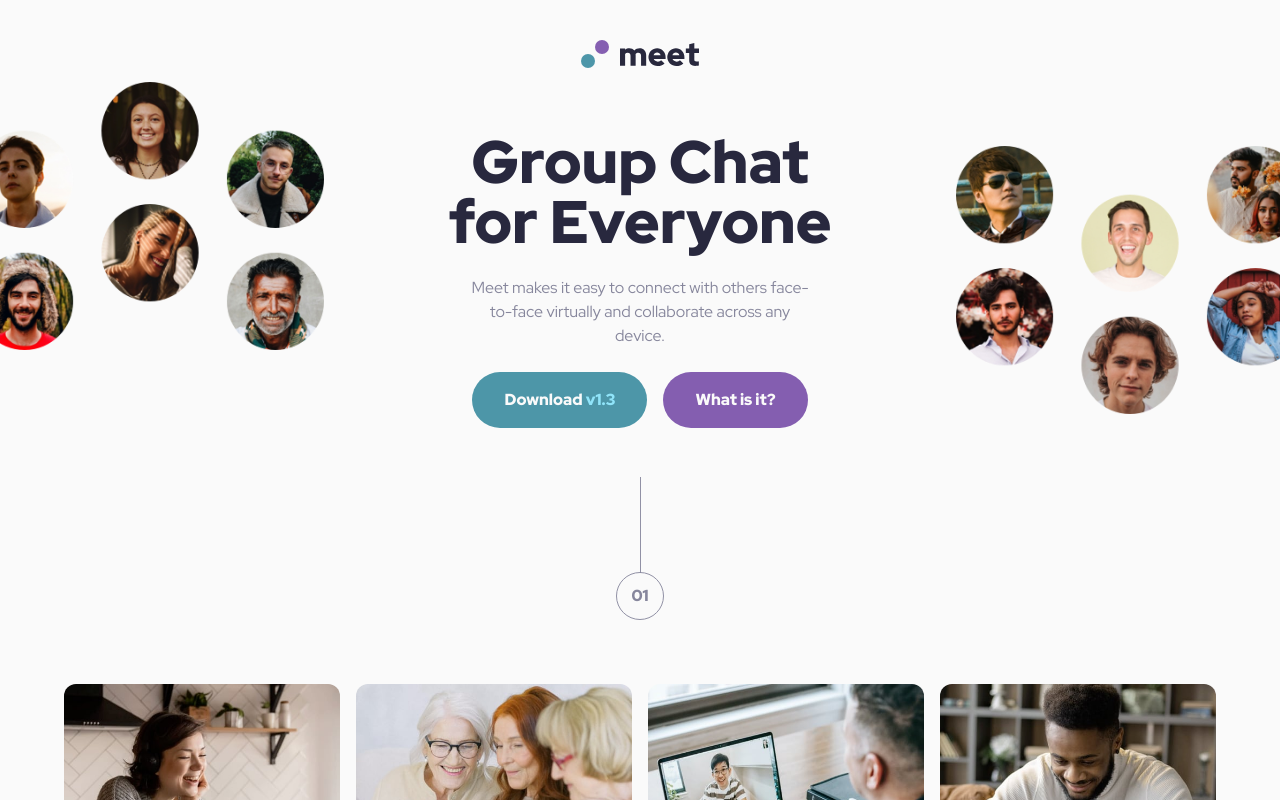
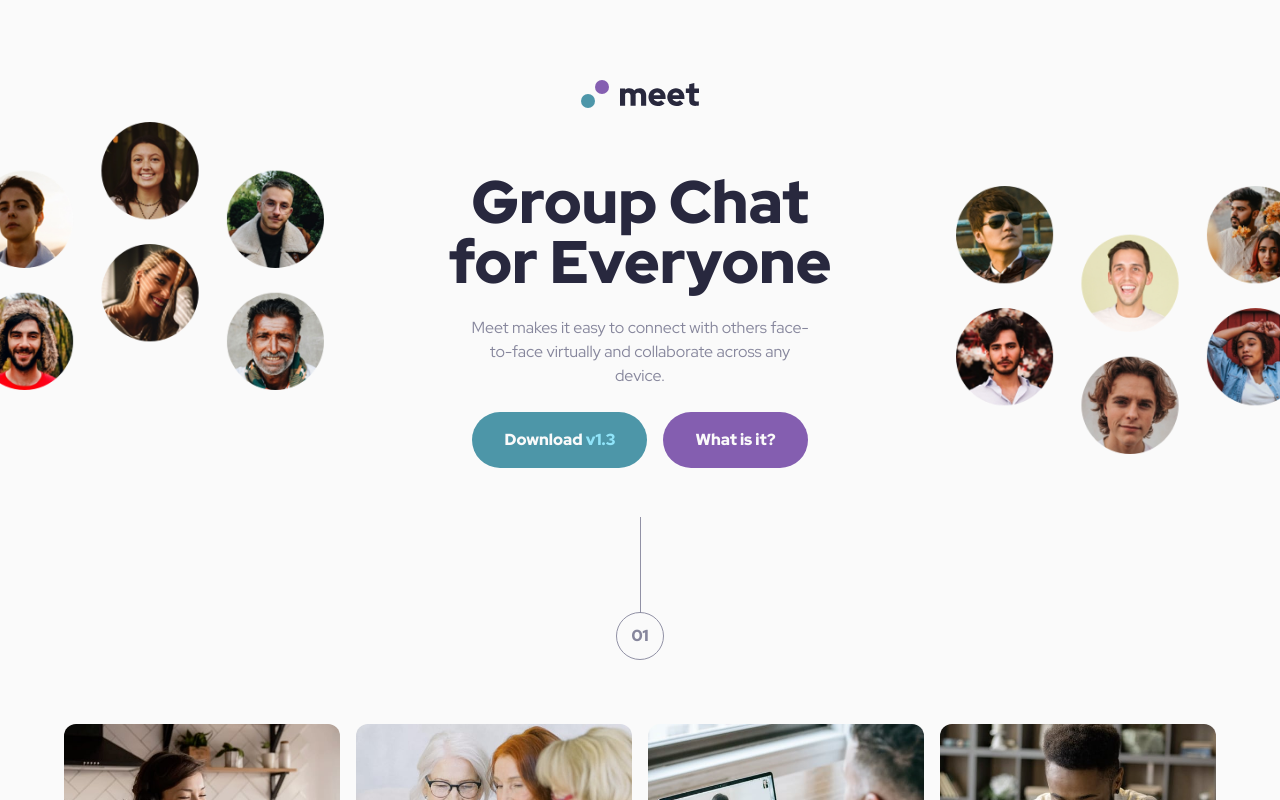
Before and after one commit to filipjuszczak/frontendmentor-solutions, a React (Vite) app: page / in a window 1280 px wide. Shown: the top 800 px of the page. Built offline with nearby package versions, Linux system fonts and the light colour scheme; the HTML template or start-up script is replaced by a standard one.

Commit message:
fix spacing on top of the page

```diff
--- a/src/components/HeroSection.tsx
+++ b/src/components/HeroSection.tsx
@@ -2,7 +2,7 @@ import LinkButton from "./LinkButton";
 
 export default function HeroSection() {
   return (
-    <header className="text-slate mb-36 flex flex-col items-center pt-10 text-center">
+    <header className="text-slate mb-36 flex flex-col items-center pt-8 text-center lg:pt-20">
       <img src="/logo.svg" alt="" className="relative mb-16 self-center" />
       <picture>
         <source srcSet="/tablet/image-hero.png" media="(max-width: 48em)" />
```
